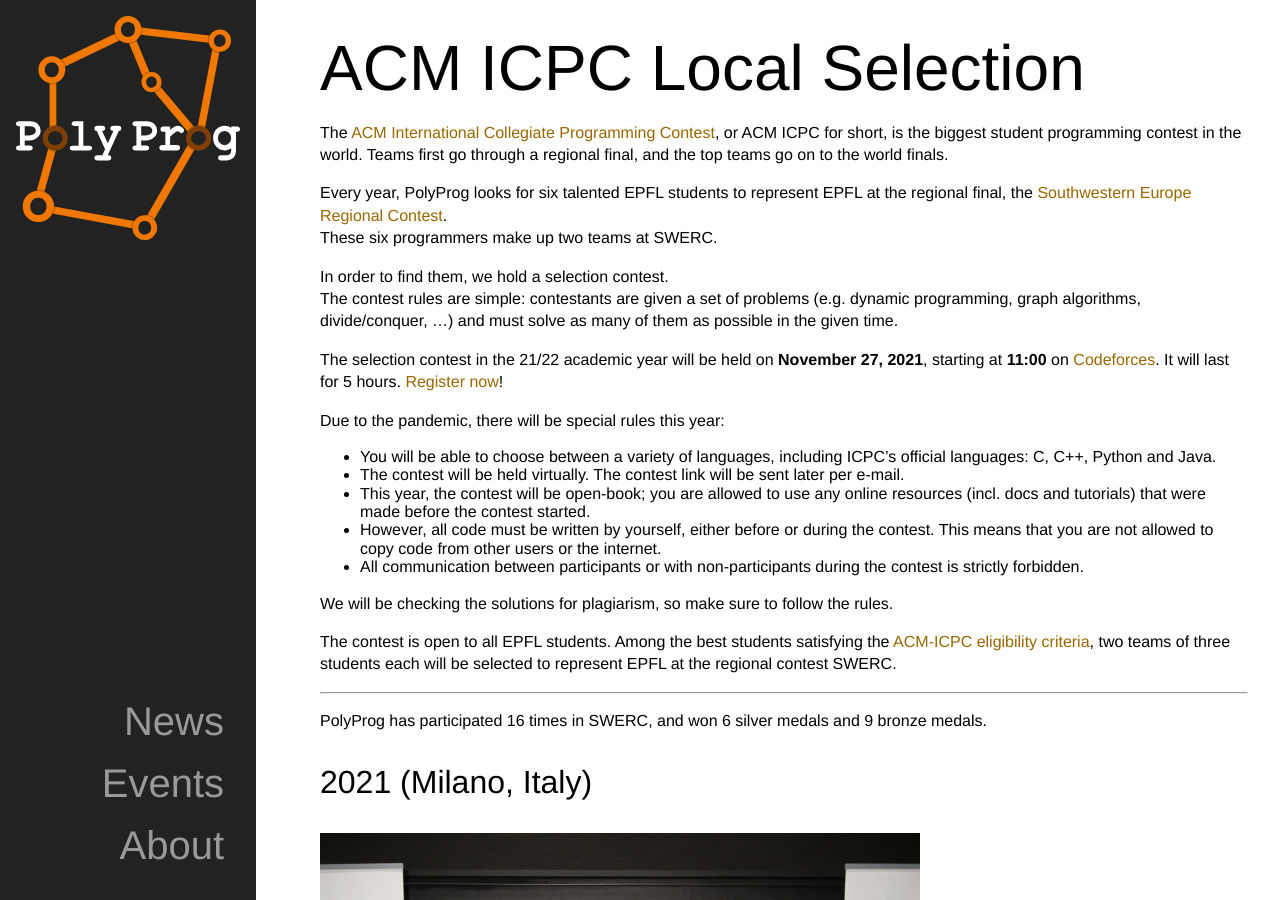
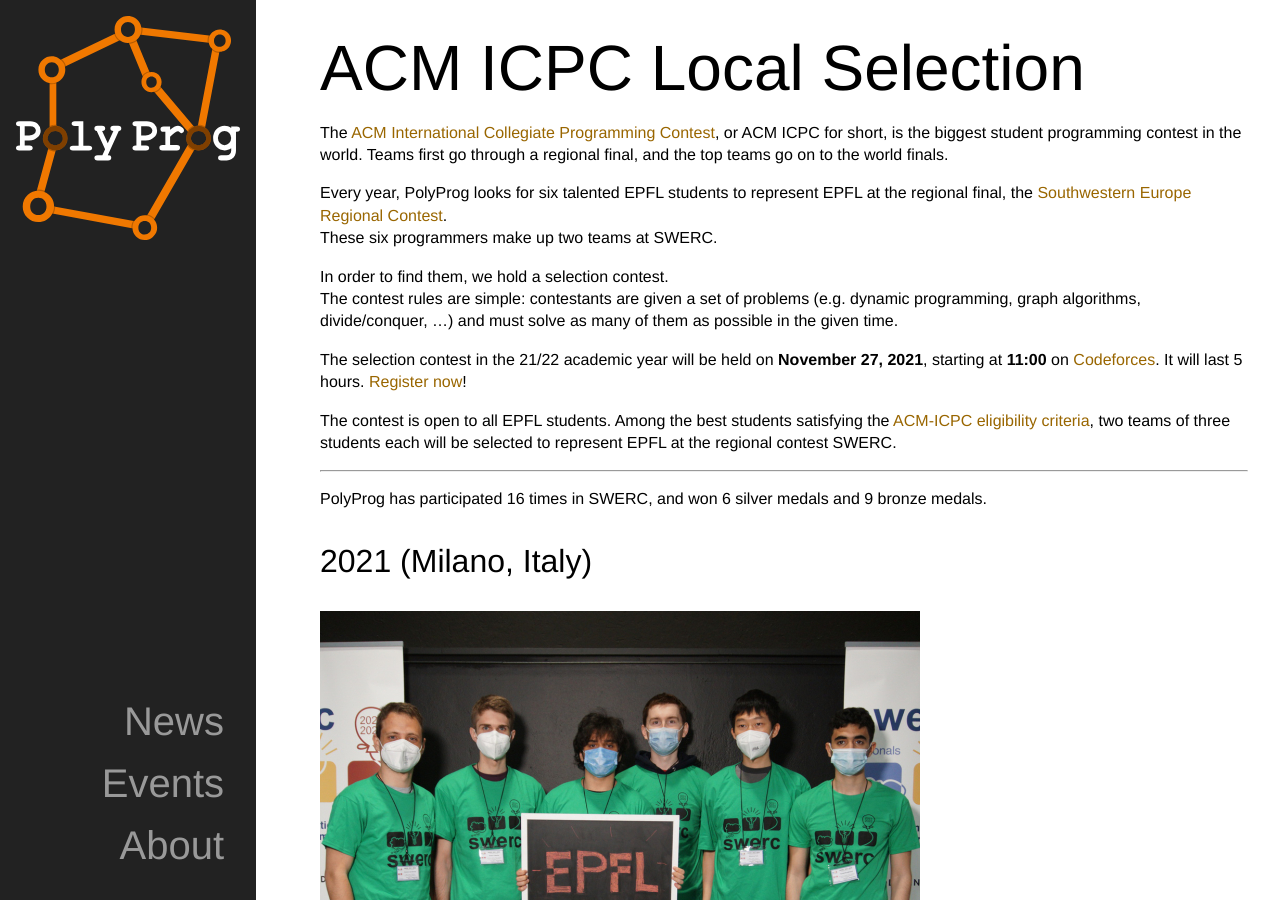
Before and after one commit to PolyProg/PolyProg.github.io, a Jekyll site: the page built from _events/swerc.md, in a window 1280 px wide and 900 px high. Built offline with Jekyll 4.4.1, drawn with Linux system fonts in a browser that asks for light colours.

Commit message:
Update swerc.md

```diff
--- a/_events/swerc.md
+++ b/_events/swerc.md
@@ -12,7 +12,7 @@
 
 # ACM ICPC Local Selection
 
-The [ACM International Collegiate Programming Contest](https://icpc.baylor.edu/), or ACM ICPC for short, is the biggest student programming contest in the world.
+The [ACM International Collegiate Programming Contest](https://icpc.global/), or ACM ICPC for short, is the biggest student programming contest in the world.
 Teams first go through a regional final, and the top teams go on to the world finals.
 
 Every year, PolyProg looks for six talented EPFL students to represent EPFL at the regional final, the [Southwestern Europe Regional Contest](https://swerc.eu/).
@@ -22,20 +22,11 @@
 The contest rules are simple: contestants are given a set of problems (e.g. dynamic programming, graph algorithms, divide/conquer, ...)
 and must solve as many of them as possible in the given time.
 
-The selection contest in the 21/22 academic year will be held on **November 27, 2021**, starting at **11:00** on [Codeforces](https://codeforces.com/). It will last for 5 hours.
+The selection contest in the 21/22 academic year will be held on **November 27, 2021**, starting at **11:00** on [Codeforces](https://codeforces.com/). It will last 5 hours.
 [Register now](https://forms.gle/VJNNkErk2xmca4Hq7)!
 
-Due to the pandemic, there will be special rules this year:
-- You will be able to choose between a variety of languages, including ICPC's official languages: C, C++, Python and Java.
-- The contest will be held virtually. The contest link will be sent later per e-mail.
-- This year, the contest will be open-book; you are allowed to use any online resources (incl. docs and tutorials) that were made before the contest started.
-- However, all code must be written by yourself, either before or during the contest. This means that you are not allowed to copy code from other users or the internet.
-- All communication between participants or with non-participants during the contest is strictly forbidden.
-
-We will be checking the solutions for plagiarism, so make sure to follow the rules.
-
 The contest is open to all EPFL students.
-Among the best students satisfying the [ACM-ICPC eligibility criteria](https://icpc.global/newcms/regionals/rules/EligibilityDecisionTree-2020.pdf), two teams of three students each will be selected to represent EPFL at the regional contest SWERC.
+Among the best students satisfying the [ACM-ICPC eligibility criteria](https://drive.google.com/file/d/1E9yaQbpSu9059UrOYafAiNrH-ABgRDAW/view), two teams of three students each will be selected to represent EPFL at the regional contest SWERC.
 
 ---
 
```
